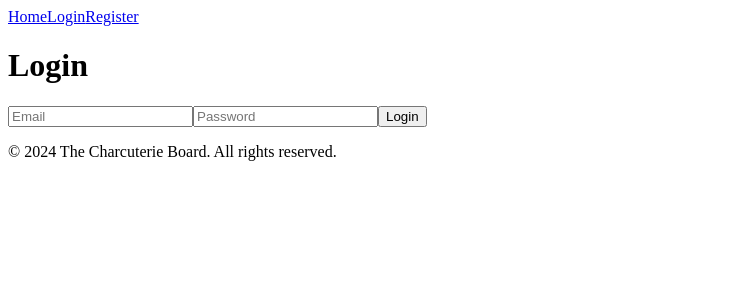
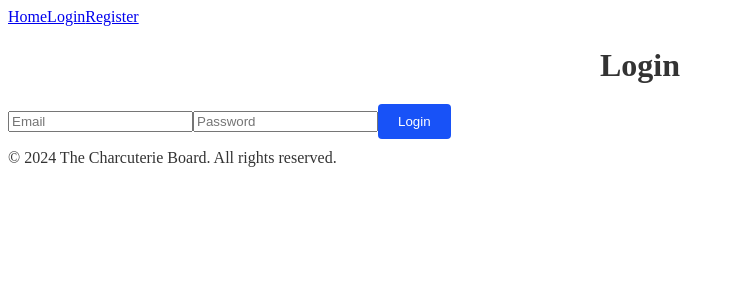
Before and after one commit to aaguimond/module23-24-project3-recipe-sharing-site, a React app in the folder client/: page /login in a window 1280 px wide. Shown: the top 300 px of the page, without its empty margins (0-735 px from the left). Built offline with nearby package versions, Linux system fonts and the light colour scheme.

Commit message:
added basic css to pages

```diff
--- /dev/null
+++ b/client/src/pages/AddRecipe.css
@@ -0,0 +1,18 @@
+/* AddRecipe.css */
+
+.container {
+    display: flex;
+    flex-direction: column;
+    align-items: center;
+    padding: 20px;
+    background-color: #f9f9f9;
+    border-radius: 8px;
+    box-shadow: 0 4px 8px rgba(0, 0, 0, 0.1);
+    max-width: 600px;
+    margin: 0 auto;
+}
+
+h1 {
+    color: #333;
+    margin-bottom: 20px;
+}
--- a/client/src/pages/AddRecipe.jsx
+++ b/client/src/pages/AddRecipe.jsx
@@ -1,5 +1,6 @@
 import React from 'react';
 import RecipeForm from '../components/RecipeForm';
+import './AddRecipe.css';
 
 const AddRecipe = () => {
     return (
--- /dev/null
+++ b/client/src/pages/Home.css
@@ -0,0 +1,41 @@
+/* Home.css */
+
+.container {
+    display: flex;
+    flex-direction: column;
+    align-items: center;
+    padding: 20px;
+    background-color: #f9f9f9;
+    border-radius: 8px;
+    box-shadow: 0 4px 8px rgba(0, 0, 0, 0.1);
+    max-width: 800px;
+    margin: 20px auto;
+}
+
+h1 {
+    color: #333;
+    margin-bottom: 20px;
+    font-size: 2em;
+}
+
+.pagination-buttons {
+    display: flex;
+    justify-content: space-between;
+    width: 100%;
+    max-width: 400px;
+    margin-top: 20px;
+}
+
+button {
+    padding: 10px 20px;
+    background-color: #1852f7;
+    color: white;
+    border: none;
+    border-radius: 4px;
+    cursor: pointer;
+    transition: background-color 0.3s ease;
+}
+
+button:hover {
+    background-color: #133bb5;
+}
--- a/client/src/pages/Home.jsx
+++ b/client/src/pages/Home.jsx
@@ -2,6 +2,7 @@ import React, { useEffect, useState } from 'react';
 import RecipeList from '../components/RecipeList';
 import { useQuery } from '@apollo/client';
 import { GET_RECIPES } from '../graphql/queries';
+import './Home.css';
 
 const Home = () => {
     const [limit] = useState(10);
--- /dev/null
+++ b/client/src/pages/Profile.css
@@ -0,0 +1,55 @@
+/* Profile.css */
+
+.container {
+    display: flex;
+    flex-direction: column;
+    align-items: center;
+    padding: 20px;
+    background-color: #f9f9f9;
+    border-radius: 8px;
+    box-shadow: 0 4px 8px rgba(0, 0, 0, 0.1);
+    max-width: 800px;
+    margin: 20px auto;
+}
+
+h1 {
+    color: #333;
+    margin-bottom: 10px;
+    font-size: 2em;
+}
+
+h2 {
+    color: #666;
+    margin-bottom: 20px;
+    font-size: 1.5em;
+}
+
+ul {
+    list-style-type: none;
+    padding: 0;
+}
+
+li {
+    background-color: #fff;
+    border: 1px solid #ddd;
+    border-radius: 4px;
+    padding: 15px;
+    margin-bottom: 10px;
+    width: 100%;
+    box-shadow: 0 2px 4px rgba(0, 0, 0, 0.1);
+}
+
+h3 {
+    margin: 0;
+    margin-bottom: 10px;
+    color: #1852f7;
+}
+
+p {
+    margin: 5px 0;
+    color: #333;
+}
+
+strong {
+    color: #555;
+}
--- a/client/src/pages/Profile.jsx
+++ b/client/src/pages/Profile.jsx
@@ -1,6 +1,7 @@
 import React from 'react';
 import { useQuery } from '@apollo/client';
 import { GET_USER_PROFILE } from '../graphql/queries';
+import './Profile.css'
 
 // Render a user's profile
 const Profile = () => {
--- /dev/null
+++ b/client/src/pages/Recipe.css
@@ -0,0 +1,65 @@
+/* Recipe.css */
+
+.container {
+    display: flex;
+    flex-direction: column;
+    align-items: center;
+    padding: 20px;
+    background-color: #f9f9f9;
+    border-radius: 8px;
+    box-shadow: 0 4px 8px rgba(0, 0, 0, 0.1);
+    max-width: 800px;
+    margin: 20px auto;
+}
+
+h1 {
+    color: #333;
+    margin-bottom: 10px;
+    font-size: 2em;
+    text-align: center;
+}
+
+p {
+    color: #333;
+    margin: 10px 0;
+}
+
+strong {
+    color: #555;
+}
+
+ul {
+    list-style-type: none;
+    padding: 0;
+}
+
+li {
+    background-color: #fff;
+    border: 1px solid #ddd;
+    border-radius: 4px;
+    padding: 10px;
+    margin-bottom: 5px;
+    width: 100%;
+    box-shadow: 0 2px 4px rgba(0, 0, 0, 0.1);
+}
+
+button, .link-button {
+    padding: 10px 20px;
+    background-color: #1852f7;
+    color: white;
+    border: none;
+    border-radius: 4px;
+    cursor: pointer;
+    transition: background-color 0.3s ease;
+    margin-top: 10px;
+    text-decoration: none;
+    text-align: center;
+}
+
+button:hover, .link-button:hover {
+    background-color: #133bb5;
+}
+
+.link-button {
+    display: inline-block;
+}
--- a/client/src/pages/Recipe.jsx
+++ b/client/src/pages/Recipe.jsx
@@ -4,6 +4,7 @@ import { GET_RECIPE_BY_ID } from '../graphql/queries';
 import { DELETE_RECIPE } from '../graphql/mutations';
 import { Link, useParams, useNavigate } from 'react-router-dom';
 import { getToken } from '../utils/auth';
+import './Recipe.css';
 
 const Recipe = () => {
     const { id } = useParams();
```
